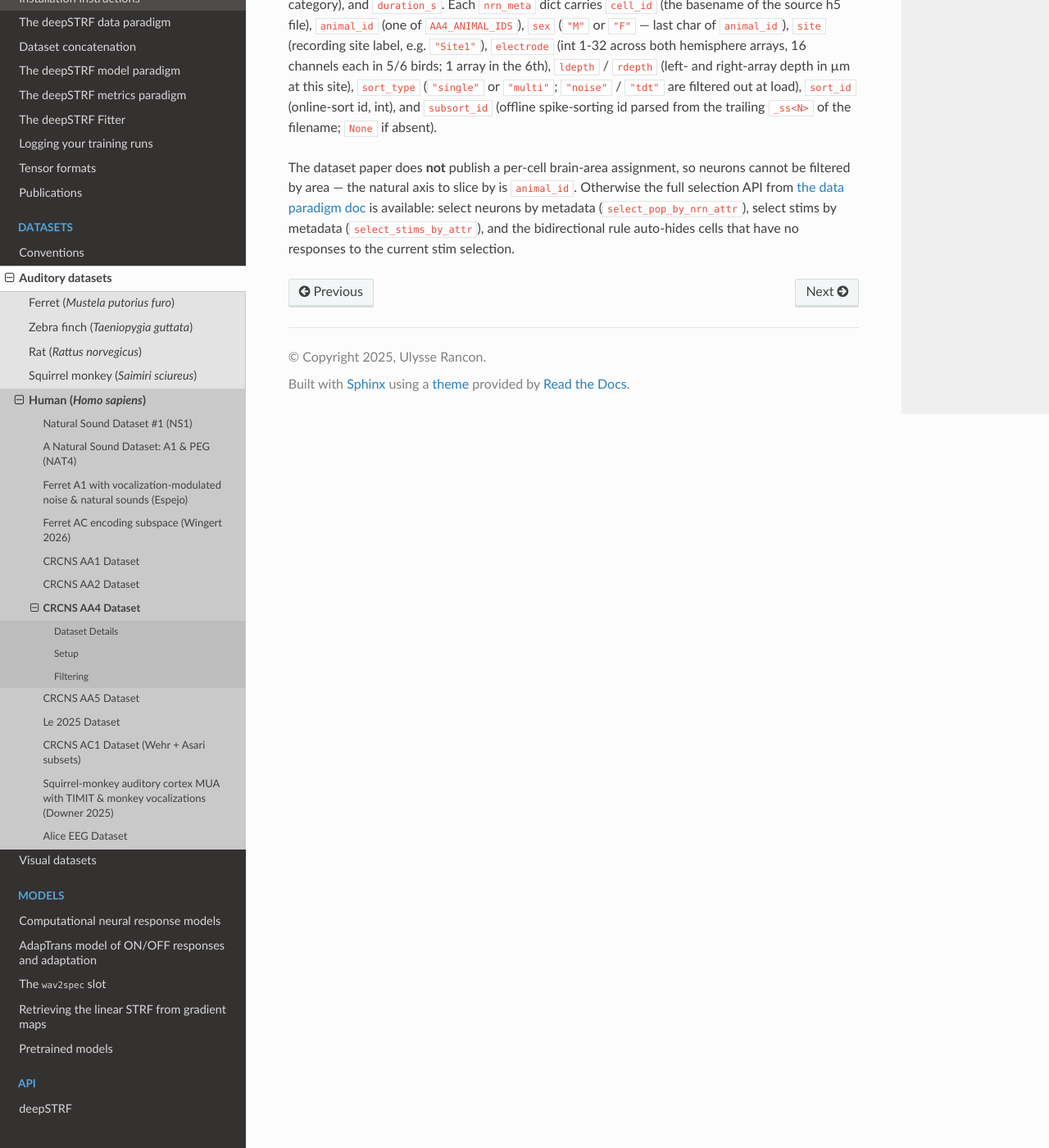
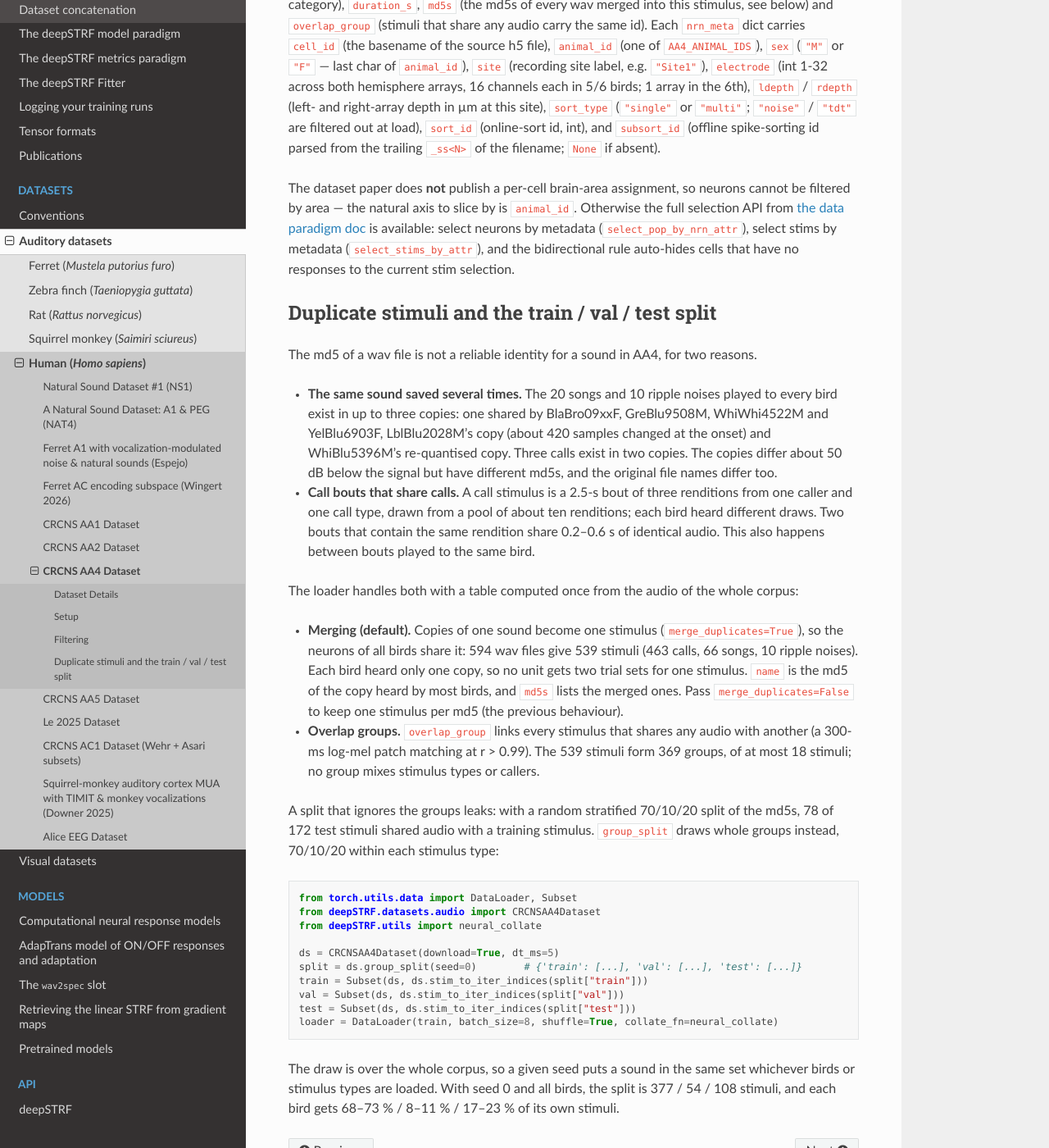
Before and after one commit to urancon/deepSTRF, a Sphinx documentation site: the page built from docs/_source/md/README_CRCNS_AA4.md, in a window 1280 px wide and 1400 px high, scrolled down 2538 px. Shown: the whole window at 82% size. Built offline with Sphinx 7.4.7 and the Read the Docs theme 3.1.0, drawn with Linux system fonts in a browser that asks for light colours; pages that are not in the unit, such as notebooks, are missing from menus; some of the changed text lies outside the part shown.

Commit message:
docs(aa4): document duplicate merging, overlap_group and group_split
Co-Authored-By: Claude Opus 5.5 (1M context) <noreply@anthropic.com>

````diff
--- a/docs/_source/md/README_CRCNS_AA4.md
+++ b/docs/_source/md/README_CRCNS_AA4.md
@@ -98,8 +98,9 @@ ds = CRCNSAA4Dataset('/path/to/data', stimuli=('song', 'call'),
 
 Each `stim_meta` dict carries `name` (the stimulus md5 — the canonical
 identifier; the wav filename is per-animal and not unique across the
-corpus), `type` (e.g. `"song"`, `"call"`), `class` (broader category), and
-`duration_s`. Each `nrn_meta` dict carries `cell_id` (the basename
+corpus), `type` (e.g. `"song"`, `"call"`), `class` (broader category),
+`duration_s`, `md5s` (the md5s of every wav merged into this stimulus, see
+below) and `overlap_group` (stimuli that share any audio carry the same id). Each `nrn_meta` dict carries `cell_id` (the basename
 of the source h5 file), `animal_id` (one of `AA4_ANIMAL_IDS`), `sex`
 (`"M"` or `"F"` — last char of `animal_id`), `site` (recording site
 label, e.g. `"Site1"`), `electrode` (int 1-32 across both hemisphere
@@ -118,3 +119,57 @@ is available: select neurons by metadata (`select_pop_by_nrn_attr`),
 select stims by metadata (`select_stims_by_attr`), and the bidirectional
 rule auto-hides cells that have no responses to the current stim
 selection.
+
+## Duplicate stimuli and the train / val / test split
+
+The md5 of a wav file is not a reliable identity for a sound in AA4, for two
+reasons.
+
+- **The same sound saved several times.** The 20 songs and 10 ripple noises
+  played to every bird exist in up to three copies: one shared by BlaBro09xxF,
+  GreBlu9508M, WhiWhi4522M and YelBlu6903F, LblBlu2028M's copy (about 420
+  samples changed at the onset) and WhiBlu5396M's re-quantised copy. Three calls
+  exist in two copies. The copies differ about 50 dB below the signal but have
+  different md5s, and the original file names differ too.
+- **Call bouts that share calls.** A call stimulus is a 2.5-s bout of three
+  renditions from one caller and one call type, drawn from a pool of about ten
+  renditions; each bird heard different draws. Two bouts that contain the same
+  rendition share 0.2–0.6 s of identical audio. This also happens between bouts
+  played to the same bird.
+
+The loader handles both with a table computed once from the audio of the whole
+corpus:
+
+- **Merging (default).** Copies of one sound become one stimulus
+  (`merge_duplicates=True`), so the neurons of all birds share it: 594 wav files
+  give 539 stimuli (463 calls, 66 songs, 10 ripple noises). Each bird heard only
+  one copy, so no unit gets two trial sets for one stimulus. `name` is the md5 of
+  the copy heard by most birds, and `md5s` lists the merged ones. Pass
+  `merge_duplicates=False` to keep one stimulus per md5 (the previous
+  behaviour).
+- **Overlap groups.** `overlap_group` links every stimulus that shares any audio
+  with another (a 300-ms log-mel patch matching at r > 0.99). The 539 stimuli
+  form 369 groups, of at most 18 stimuli; no group mixes stimulus types or
+  callers.
+
+A split that ignores the groups leaks: with a random stratified 70/10/20 split
+of the md5s, 78 of 172 test stimuli shared audio with a training stimulus.
+`group_split` draws whole groups instead, 70/10/20 within each stimulus type:
+
+```python
+from torch.utils.data import DataLoader, Subset
+from deepSTRF.datasets.audio import CRCNSAA4Dataset
+from deepSTRF.utils import neural_collate
+
+ds = CRCNSAA4Dataset(download=True, dt_ms=5)
+split = ds.group_split(seed=0)        # {'train': [...], 'val': [...], 'test': [...]}
+train = Subset(ds, ds.stim_to_iter_indices(split["train"]))
+val = Subset(ds, ds.stim_to_iter_indices(split["val"]))
+test = Subset(ds, ds.stim_to_iter_indices(split["test"]))
+loader = DataLoader(train, batch_size=8, shuffle=True, collate_fn=neural_collate)
+```
+
+The draw is over the whole corpus, so a given seed puts a sound in the same set
+whichever birds or stimulus types are loaded. With seed 0 and all birds, the
+split is 377 / 54 / 108 stimuli, and each bird gets 68–73 % / 8–11 % / 17–23 % of
+its own stimuli.
````
